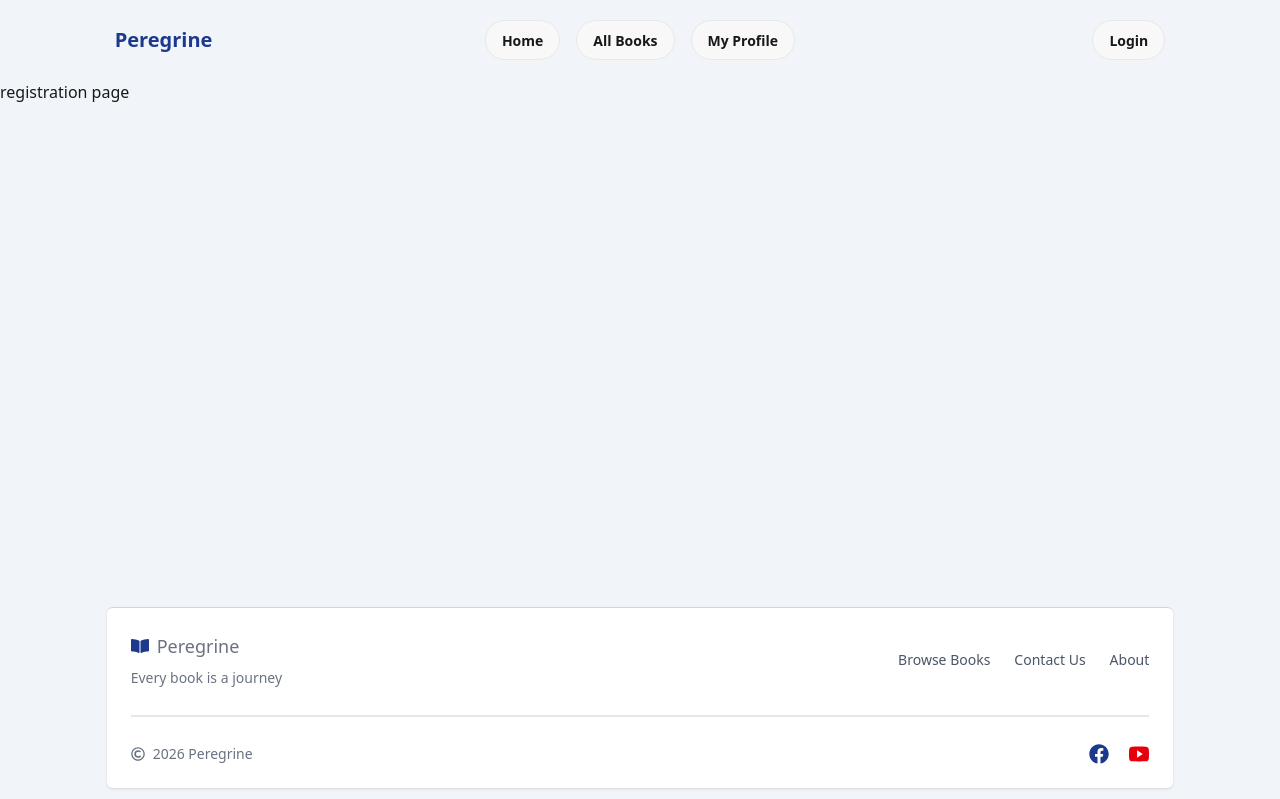
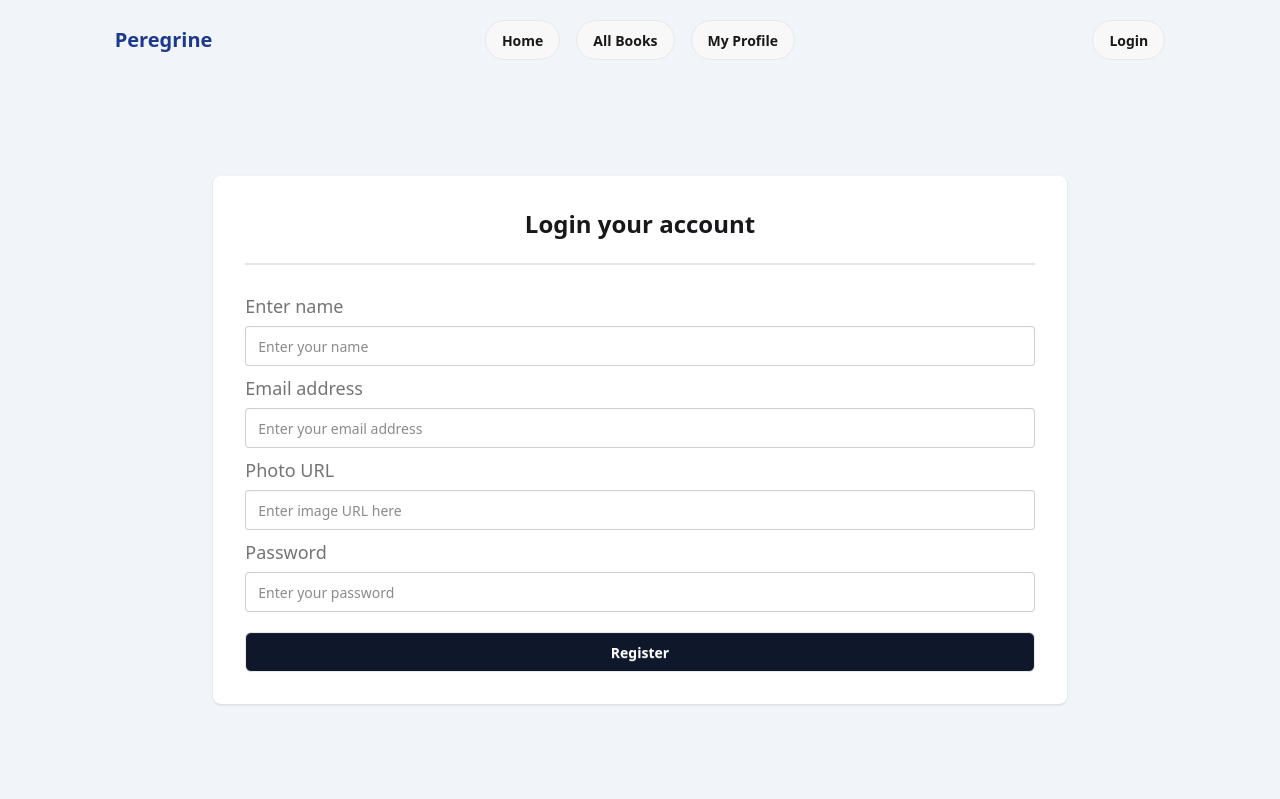
Before and after one commit to srabonti203/peregrine-every-book-is-a-journey, a Next.js app: page /registration in a window 1280 px wide. Shown: the top 799 px of the page. Built offline with nearby package versions, Linux system fonts and the light colour scheme.

Commit message:
added react hook form,better auth configured

```diff
--- a/package.json
+++ b/package.json
@@ -9,12 +9,16 @@
     "lint": "eslint"
   },
   "dependencies": {
+    "@better-auth/mongo-adapter": "^1.6.29",
     "@react-icons/all-files": "^4.1.0",
     "animate.css": "^4.1.1",
+    "better-auth": "^1.6.29",
+    "mongodb": "^7.5.0",
     "next": "16.3.1",
     "react": "19.2.8",
     "react-dom": "19.2.8",
     "react-fast-marquee": "^1.6.5",
+    "react-hook-form": "^7.85.0",
     "react-icons": "^5.7.0",
     "react-toastify": "^11.1.0",
     "swiper": "^14.1.0"
--- a/src/app/(auth)/login/page.jsx
+++ b/src/app/(auth)/login/page.jsx
@@ -1,9 +1,85 @@
+"use client";
+import Link from "next/link";
 import React from "react";
+import { useForm } from "react-hook-form";
 
 const LoginPage = () => {
+  const {
+    register,
+    handleSubmit,
+    watch,
+    formState: { errors },
+  } = useForm();
+
+  const handleLogin = (data) => {
+    const { email, password } = data;
+  };
+
   return (
-    <div>
-      <div>login page</div>
+    <div className="min-h-[80vh] container mx-auto  my-10 flex items-center justify-center">
+      <div className="p-8 bg-white w-8/12 rounded-lg shadow-sm">
+        <h2 className="text-2xl font-semibold text-center">
+          Login your account
+        </h2>
+        <div className="divider"></div>
+        <form onSubmit={handleSubmit(handleLogin)}>
+          {/* email */}
+          <fieldset className="fieldset">
+            <label className="label text-lg font-medium" htmlFor="name">
+              Email address
+            </label>
+            <input
+              {...register("email", { required: "This field is required" })}
+              type="email"
+              id="email"
+              className="input container"
+              placeholder="Enter your email address"
+            />
+            {errors.email && (
+              <span className="text-red-600">{errors.email.message}</span>
+            )}
+          </fieldset>
+          {/* password */}
+          <fieldset className="fieldset">
+            <label className="label text-lg font-medium" htmlFor="name">
+              Password
+            </label>
+            <input
+              {...register("password", {
+                required: "This field is required",
+                minLength: {
+                  value: 8,
+                  message: "Password must be at least 8 characters",
+                },
+                pattern: {
+                  value: /^(?=.*[a-z])(?=.*[A-Z])(?=.*\d)(?=.*[@$!%*?&]).+$/,
+                  message:
+                    "Password must contain lowercase,uppercase,numbers and special characters",
+                },
+              })}
+              type="password"
+              id="password"
+              className="input container"
+              placeholder="Enter your password"
+            />
+            {errors.password && (
+              <span className="text-red-600">{errors.password.message}</span>
+            )}
+          </fieldset>
+          {/* login btn */}
+          <button className="btn bg-slate-900 text-white container mt-4 rounded-md">
+            Login
+          </button>
+
+          {/* dont have login? */}
+          <p className="text-center mt-4">
+            Dont have an account?
+            <Link className="p-2 text-red-500" href={"/registration"}>
+              Register
+            </Link>
+          </p>
+        </form>
+      </div>
     </div>
   );
 };
--- a/src/app/(auth)/registration/page.jsx
+++ b/src/app/(auth)/registration/page.jsx
@@ -1,9 +1,113 @@
+"use client";
+import Link from "next/link";
 import React from "react";
+import { useForm } from "react-hook-form";
 
 const RegistrationPage = () => {
+  const {
+    register,
+    handleSubmit,
+    watch,
+    formState: { errors },
+  } = useForm();
+
+  const handleLogin = (data) => {
+    const { name, email, photo, password } = data;
+    // console.log(name, email, photo, password);
+  };
   return (
-    <div>
-      <div>registration page</div>
+    <div className="min-h-[80vh] container mx-auto  my-10 flex items-center justify-center">
+      <div className="p-8 bg-white w-8/12 rounded-lg shadow-sm">
+        <h2 className="text-2xl font-semibold text-center">
+          Login your account
+        </h2>
+        <div className="divider"></div>
+        <form onSubmit={handleSubmit(handleLogin)}>
+          {/* name */}
+          <fieldset className="fieldset">
+            <label className="label text-lg font-medium" htmlFor="name">
+              Enter name
+            </label>
+            <input
+              {...register("name", { required: "This field is required" })}
+              type="name"
+              id="name"
+              className="input container"
+              placeholder="Enter your name"
+            />
+            {errors.email && (
+              <span className="text-red-600">{errors.email.message}</span>
+            )}
+          </fieldset>
+
+          {/* email */}
+          <fieldset className="fieldset">
+            <label className="label text-lg font-medium" htmlFor="name">
+              Email address
+            </label>
+            <input
+              {...register("email", { required: "This field is required" })}
+              type="email"
+              id="email"
+              className="input container"
+              placeholder="Enter your email address"
+            />
+            {errors.email && (
+              <span className="text-red-600">{errors.email.message}</span>
+            )}
+          </fieldset>
+
+          {/* photo url */}
+          <fieldset className="fieldset">
+            <label className="label text-lg font-medium" htmlFor="name">
+              Photo URL
+            </label>
+            <input
+              {...register("photo", { required: "This field is required" })}
+              type="text"
+              id="photo"
+              className="input container"
+              placeholder="Enter image URL here"
+            />
+            {errors.email && (
+              <span className="text-red-600">{errors.email.message}</span>
+            )}
+          </fieldset>
+
+          {/* password */}
+          <fieldset className="fieldset">
+            <label className="label text-lg font-medium" htmlFor="name">
+              Password
+            </label>
+            <input
+              {...register("password", {
+                required: "This field is required",
+                minLength: {
+                  value: 8,
+                  message: "Password must be at least 8 characters",
+                },
+                pattern: {
+                  value: /^(?=.*[a-z])(?=.*[A-Z])(?=.*\d)(?=.*[@$!%*?&]).+$/,
+                  message:
+                    "Password must contain lowercase,uppercase,numbers and special characters",
+                },
+              })}
+              type="password"
+              id="password"
+              className="input container"
+              placeholder="Enter your password"
+            />
+            {errors.password && (
+              <span className="text-red-600">{errors.password.message}</span>
+            )}
+          </fieldset>
+          {/* login btn */}
+
+          <button className="btn bg-slate-900 text-white container mt-4 rounded-md">
+            Register
+          </button>
+        </form>
+      </div>
     </div>
   );
 };
--- a/src/app/(main)/all-books/[id]/page.jsx
+++ b/src/app/(main)/all-books/[id]/page.jsx
@@ -1,6 +1,6 @@
 import BookBrowser from "@/components/allBooks/BookBrowser";
 
-import { fetchBookCategory, fetchBooks } from "@/lib/data";
+import { fetchBookCategory, fetchBooks } from "../../../../lib/data";
 import React from "react";
 
 const Category = async ({ params }) => {
--- a/src/app/(main)/page.jsx
+++ b/src/app/(main)/page.jsx
@@ -1,7 +1,7 @@
 import Maequee from "@/components/Marquee";
 import Link from "next/link";
 import "animate.css";
-import { fetchBooks } from "@/lib/data";
+import { fetchBooks } from "../../lib/data";
 import FeaturedBooks from "@/components/homepage/FeaturedBooks";
 import PopularBooks from "@/components/homepage/PopularBooks";
 import Membership from "@/components/homepage/Membership";
--- /dev/null
+++ b/src/app/api/auth/[...all]/route.js
@@ -0,0 +1,4 @@
+import { auth } from "@/lib/auth"; // path to your auth file
+import { toNextJsHandler } from "better-auth/next-js";
+
+export const { POST, GET } = toNextJsHandler(auth);
--- /dev/null
+++ b/src/lib/auth-client.js
@@ -0,0 +1,5 @@
+import { createAuthClient } from "better-auth/react";
+export const authClient = createAuthClient({
+  /** The base URL of the server (optional if you're using the same domain) */
+  baseURL: "http://localhost:3000",
+});
--- /dev/null
+++ b/src/lib/auth.js
@@ -0,0 +1,17 @@
+import { betterAuth } from "better-auth";
+import { MongoClient } from "mongodb";
+import { mongodbAdapter } from "better-auth/adapters/mongodb";
+
+// mongodb connection link from mongodb atlas
+const client = new MongoClient(process.env.MONGO_URI);
+const db = client.db("peregrine");
+
+export const auth = betterAuth({
+  database: mongodbAdapter(db, {
+    // Optional: if you don't provide a client, database transactions won't be enabled.
+    client,
+    emailAndPassword: {
+      enabled: true,
+    },
+  }),
+});
```
Also changed, not shown: src/app/(main)/books/[id]/page.jsx (+5 -2 lines), 1 other file (tests, documents, lock files or other folders).
